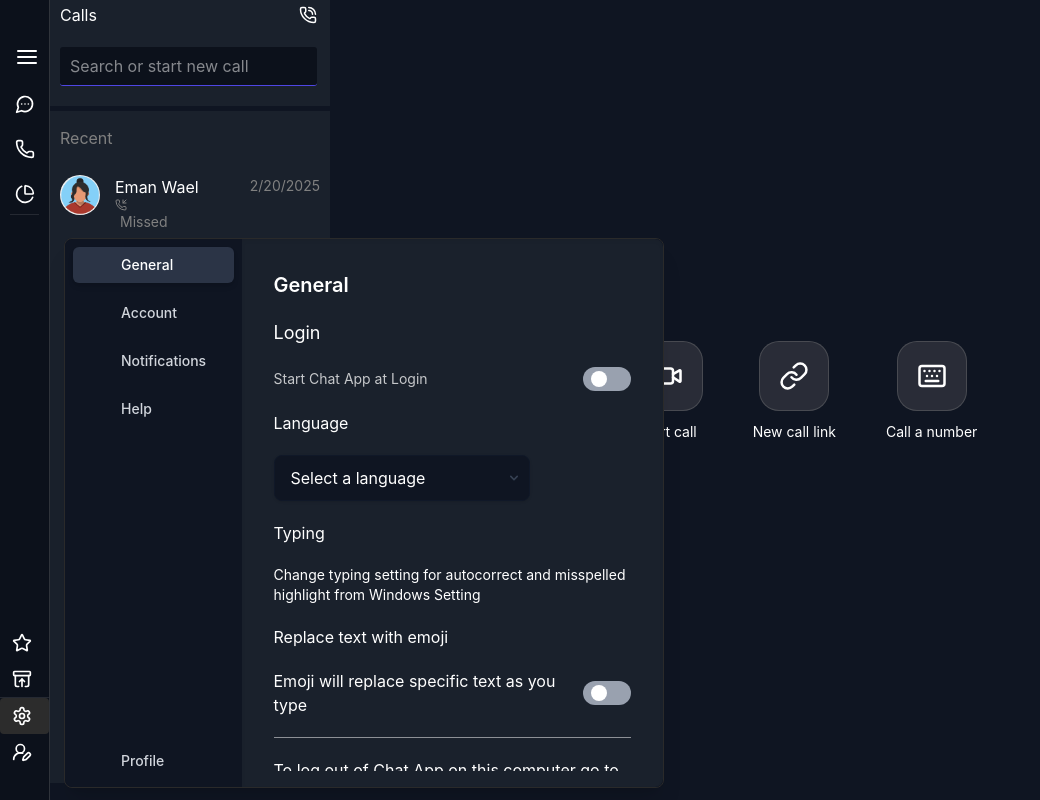
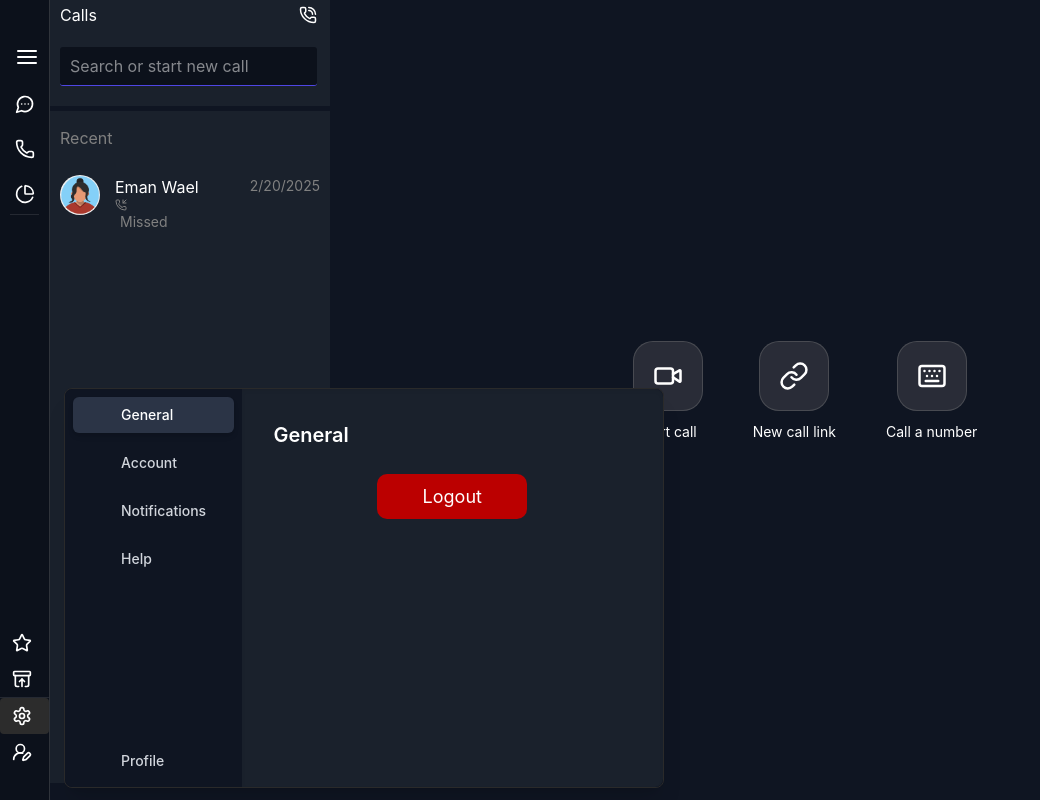
Before and after one commit to mohamedadel96e/Real-Time-Chat-App, a React (Vite) app in the folder client/: page /calls in a window 1280 px wide. Both pictures are taken after a click on the element 24 px from the left and 716 px from the top of the page. Shown: the whole page, without its empty margins (0-1040 px from the left). Built offline with nearby package versions, Linux system fonts and the light colour scheme; some icons are missing.

Commit message:
Apply configurations

```diff
--- a/client/src/component/Configurations.jsx
+++ b/client/src/component/Configurations.jsx
@@ -77,7 +77,7 @@ export default function Configurations({ currentTab, onClose }) {
   return (
     <div
       ref={configRef}
-      className="w-[600px] h-[550px] flex flex-row fixed left-16 bottom-3 bg-[#0f1522]/80 backdrop-blur-md shadow-xl border border-[#2a2a2a] rounded-lg z-50 transition-all duration-300"
+      className="w-[600px] h-[400px] flex flex-row fixed left-16 bottom-3 bg-[#0f1522]/80 backdrop-blur-md shadow-xl border border-[#2a2a2a] rounded-lg z-50 transition-all duration-300"
     >
       <div className="w-[180px] h-full flex flex-col justify-between bg-[#0f1522] p-2 rounded-l-lg">
         <div className="flex flex-col gap-3">
--- a/client/src/component/General.jsx
+++ b/client/src/component/General.jsx
@@ -1,172 +1,64 @@
 import { useState } from "react";
 
-const languages = [
-  "English",
-  "Spanish",
-  "French",
-  "German",
-  "Chinese (Mandarin)",
-  "Hindi",
-  "Arabic",
-  "Portuguese",
-  "Bengali",
-  "Russian",
-  "Japanese",
-  "Punjabi",
-  "Javanese",
-  "Korean",
-  "Telugu",
-  "Vietnamese",
-  "Marathi",
-  "Tamil",
-  "Urdu",
-  "Turkish",
-  "Italian",
-  "Thai",
-  "Gujarati",
-  "Persian",
-  "Polish",
-  "Ukrainian",
-  "Malayalam",
-  "Kannada",
-  "Odia",
-  "Burmese",
-  "Dutch",
-  "Swedish",
-  "Greek",
-  "Czech",
-  "Hungarian",
-  "Danish",
-  "Finnish",
-  "Hebrew",
-  "Swahili",
-  "Zulu",
-  "Xhosa",
-  "Yoruba",
-  "Igbo",
-  "Hausa",
-  "Somali",
-  "Amharic",
-  "Tigrinya",
-  "Nepali",
-  "Sinhala",
-  "Khmer",
-  "Lao",
-  "Mongolian",
-  "Tibetan",
-  "Uyghur",
-  "Kazakh",
-  "Kurdish",
-  "Pashto",
-  "Dari",
-  "Tajik",
-  "Azerbaijani",
-  "Georgian",
-  "Armenian",
-  "Basque",
-  "Catalan",
-  "Galician",
-  "Welsh",
-  "Irish",
-  "Scottish Gaelic",
-  "Maori",
-  "Hawaiian",
-  "Samoan",
-  "Tongan",
-  "Fijian",
-  "Tahitian",
-  "Cherokee",
-  "Navajo",
-  "Inuktitut",
-  "Cree",
-  "Quechua",
-  "Guarani",
-  "Aymara",
-  "Mapudungun",
-  "Sanskrit",
-  "Latin",
-  "Esperanto",
-];
+export default function General() {
+  const [logoutModal, setLogoutModal] = useState(false);
+  function handleLogoutModal() {
+    setLogoutModal(!logoutModal);
+  }
+  function handleLogout() {}
 
-export default function General() {
-  const [checked, setChecked] = useState(false);
   return (
     <div className="flex flex-col gap-5 h-full w-full rounded-r-lg p-4 overflow-y-auto overflow-x-hidden scrollable-div">
       <h1 className="font-semibold text-xl">General</h1>
-      <h2 className="text-lg">Login</h2>
-      <div className="w-full flex flex-row justify-between items-center">
-        <p className="text-sm opacity-75">Start Chat App at Login</p>
-        <Switch />
-      </div>
-      <h2>Language</h2>
-      <div className="relative w-64">
-        <select
-          name="language"
-          id="language"
-          className="block appearance-none w-full bg-[#0f1522] text-white border border-gray-900 py-3 px-4 pr-8 rounded-lg shadow-sm leading-tight focus:outline-none hover:border-gray-400 transition-all duration-200"
-        >
-          <option value="" disabled selected>
-            Select a language
-          </option>
-          {languages.map((lang) => (
-            <option key={lang} value={lang} className="text-gray-300">
-              {lang}
-            </option>
-          ))}
-        </select>
-        <div className="pointer-events-none absolute inset-y-0 right-0 flex items-center px-2 text-gray-700">
-          <svg
-            className="h-4 w-4"
-            xmlns="http://www.w3.org/2000/svg"
-            viewBox="0 0 20 20"
-            fill="currentColor"
-          >
-            <path
-              fillRule="evenodd"
-              d="M5.293 7.293a1 1 0 011.414 0L10 10.586l3.293-3.293a1 1 0 111.414 1.414l-4 4a1 1 0 01-1.414 0l-4-4a1 1 0 010-1.414z"
-              clipRule="evenodd"
-            />
-          </svg>
+      <button
+        onClick={handleLogoutModal}
+        className="align-middle text-lg flex justify-center items-center mx-auto hover:opacity-80 transition-all"
+        style={{
+          width: "150px",
+          paddingLeft: "0",
+          margin: "auto",
+          marginTop: "5px",
+          marginBottom: "5px",
+          backgroundColor: "#bb0000",
+        }}
+      >
+        Logout
+      </button>
+      {logoutModal && (
+        <div className="flex flex-col gap-2 p-6 rounded-md shadow-md text-center">
+          <h1>Are you sure?</h1>
+          <div className="flex flex-row">
+            <button
+              onClick={handleLogout}
+              className="align-middle text-md flex justify-center items-center mx-auto hover:opacity-80 transition-all"
+              style={{
+                width: "100px",
+                paddingLeft: "0",
+                margin: "auto",
+                marginTop: "5px",
+                marginBottom: "5px",
+                backgroundColor: "#161822",
+              }}
+            >
+              Yes
+            </button>
+            <button
+              onClick={handleLogoutModal}
+              className="align-middle text-md flex justify-center items-center mx-auto hover:opacity-80 transition-all"
+              style={{
+                width: "100px",
+                paddingLeft: "0",
+                margin: "auto",
+                marginTop: "5px",
+                marginBottom: "5px",
+                backgroundColor: "gray",
+              }}
+            >
+              No
+            </button>
+          </div>
         </div>
-      </div>
-      <h2>Typing</h2>
-      <p className="text-sm">
-        Change typing setting for autocorrect and misspelled highlight from
-        Windows Setting
-      </p>
-      <h3>Replace text with emoji</h3>
-      <div className="flex flex-row gap-3">
-        <p>Emoji will replace specific text as you type</p>
-        <Switch />
-      </div>
-      <hr className="opacity-50" />
-      <p>To log out of Chat App on this computer go to your Profile</p>
+      )}
     </div>
   );
 }
-
-function Switch({ label }) {
-  const [isOn, setIsOn] = useState(false);
-
-  const toggleSwitch = () => {
-    setIsOn(!isOn);
-  };
-
-  return (
-    <div className="flex items-center">
-      {label && <label className="mr-2">{label}</label>}
-      <div
-        className={`p-1 relative w-12 h-6 rounded-full cursor-pointer transition-colors duration-200 ${
-          isOn ? "bg-green-500" : "bg-gray-400"
-        }`}
-        onClick={toggleSwitch}
-      >
-        <div
-          className={`absolute w-4 h-4 bg-white rounded-full transition-transform duration-200 transform ${
-            isOn ? "translate-x-5" : "translate-x-1"
-          }`}
-        />
-      </div>
-    </div>
-  );
-}
--- a/client/src/component/Help.jsx
+++ b/client/src/component/Help.jsx
@@ -28,7 +28,7 @@ export default function Help() {
         </div>
 
         <div className="text-sm text-gray-500 pt-4 border-t border-gray-700">
-          2025 © Real time chat app Inc.
+          {new Date().getFullYear()} © Real time chat app Inc.
         </div>
       </div>
     </div>
--- a/client/src/component/Notifications.jsx
+++ b/client/src/component/Notifications.jsx
@@ -1,9 +1,19 @@
-import React from 'react'
+import React from "react";
 
 export default function Notifications() {
   return (
     <div className="flex flex-col gap-5 h-full w-full rounded-r-lg p-4 overflow-y-auto overflow-x-hidden scrollable-div">
       <h1 className="font-semibold text-xl">Notifications</h1>
+      <div className="flex flex-col gap-2">
+        <div className="p-3 rounded-xl bg-[#0f1727]">
+          <h2 className="font-semibold text-md opacity-80">
+            Last time you logged in is{" "}
+          </h2>
+          <h2 className="font-semibold italic text-sm opacity-80">
+            8 May 2025 - 12:15 AM
+          </h2>
+        </div>
+      </div>
     </div>
-  )
+  );
 }
```
